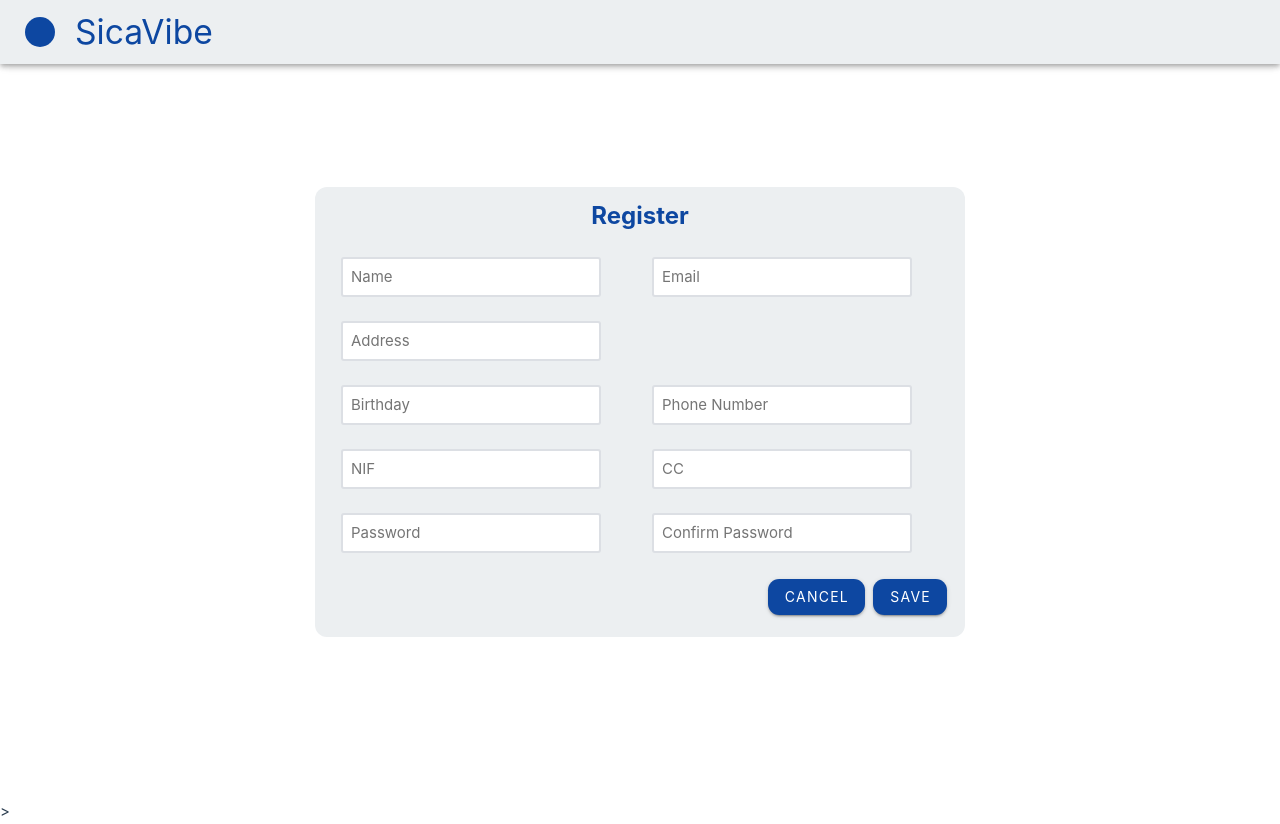
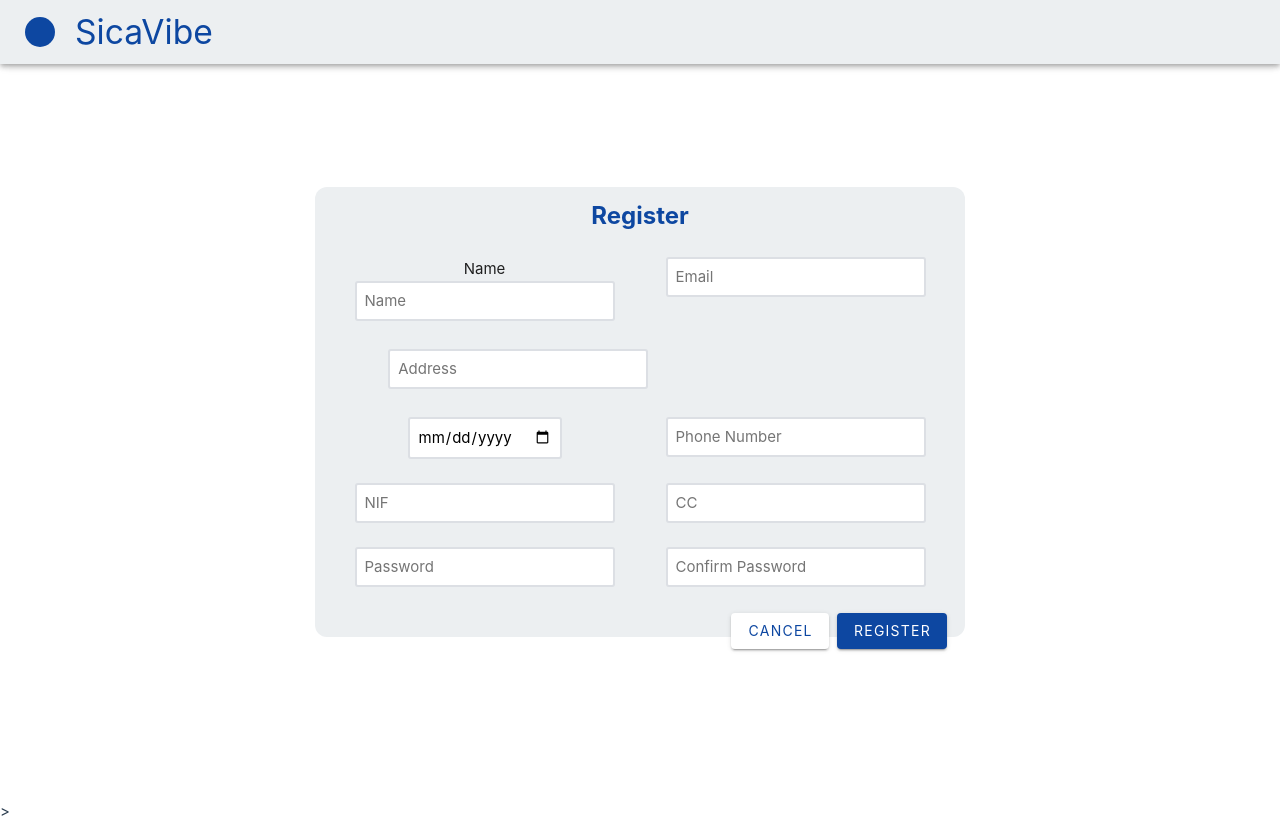
Before and after one commit to VicShadow/SicaVibe, a Vue app in the folder SicaVibeWeb/: page /signup in a window 1280 px wide. Built offline with nearby package versions, Linux system fonts and the light colour scheme.

Commit message:
validation added- signup

```diff
--- a/SicaVibeWeb/src/views/SignUp.vue
+++ b/SicaVibeWeb/src/views/SignUp.vue
@@ -1,6 +1,81 @@
 <script setup lang="ts">
 import TextField from '@/components/TextField.vue'
+import { useRouter } from 'vue-router'
+import { ref } from 'vue'
 
+const router = useRouter()
+const isSaved = ref(false)
+const errorMessageNif = ref('')
+const errorMessageCC = ref('')
+const errorMessagePhone = ref('')
+const errorMessageBirthday = ref('')
+const errorMessagePassword = ref('')
+const errorMessageConfirmPassword = ref('')
+
+const login = () => {
+  router.push({ name: 'login' })
+}
+
+const saveData = () => {
+const nifField = document.querySelector('#nif') as HTMLInputElement
+const nifValue = nifField.value
+const ccField = document.querySelector('#cc') as HTMLInputElement
+const ccValue = ccField.value
+const phoneField = document.querySelector('#phone') as HTMLInputElement
+const phoneValue = phoneField.value
+const birthdayField = document.querySelector('#birthday') as HTMLInputElement
+const birthdayValue = birthdayField.value
+const passwordField = document.querySelector('#password') as HTMLInputElement
+const passwordValue = passwordField.value
+const confirmPasswordField = document.querySelector('#confirmPassword') as HTMLInputElement
+const confirmPasswordValue = confirmPasswordField.value
+
+
+errorMessageNif.value = ''
+errorMessageCC.value = ''
+errorMessagePhone.value = ''
+errorMessageBirthday.value = ''
+errorMessagePassword.value = ''
+errorMessageConfirmPassword.value = ''
+
+const passwordRegex = /^(?=.*\d)(?=.*[a-z])(?=.*[A-Z])(?=.*[!@#$%^&*()_+\-=[\]{};':"\\|,.<>/?]).{8,}$/
+
+if (nifValue.length === 9 && /^\d+$/.test(nifValue) && ccValue.length === 8 && /^\d+$/.test(ccValue)
+    && phoneValue.length === 9 && /^\d+$/.test(phoneValue)
+    && /^\d{2}\/\d{2}\/\d{4}$/.test(birthdayValue) && passwordRegex.test(passwordValue) &&
+    passwordValue === confirmPasswordValue) {
+
+  isSaved.value = true
+
+  setTimeout(() => {
+    router.push({ name: 'login' })
+  }, 2000)
+} else {
+  if (nifValue.length !== 9 || !/^\d+$/.test(nifValue)) {
+    errorMessageNif.value += 'The NIF must have 9 digits'
+  }
+
+  if (ccValue.length !== 8 || !/^\d+$/.test(ccValue)) {
+    errorMessageCC.value += 'The CC must have 8 digits.'
+  }
+
+  if (phoneValue.length !== 9 || !/^\d+$/.test(phoneValue)) {
+    errorMessagePhone.value += 'The phone number must have 9 digits.'
+  }
+
+  if (!/^\d{2}\/\d{2}\/\d{4}$/.test(birthdayValue)) {
+    errorMessageBirthday.value = 'The date not valid.'
+  }
+
+  if (!passwordRegex.test(passwordValue)) {
+      errorMessagePassword.value = 'The password must have at least 8 characters, one uppercase letter, one lowercase letter, and one special character.'
+    }
+
+  if (passwordValue !== confirmPasswordValue) {
+    errorMessageConfirmPassword.value = 'The passwords do not match.'
+  }
+}
+}
 </script>
 
 <template>
@@ -14,55 +89,66 @@ import TextField from '@/components/TextField.vue'
       <v-container fluid class="page-container">
         <div class="background-rect">
           <div class="register-title">Register</div>
-          <div>
+          <div class="form">
             <form>
               <v-container>
-                <v-row class="flex">
-                  <v-col class="flex-grow-1">
+                <v-row>
+                  <v-col>
+                    <label>Name</label>
                     <TextField label="Name"></TextField>
                   </v-col>
-                  <v-col class="flex-grow-1">
+                  <v-col>
                     <TextField label="Email"></TextField>
+                  </v-col>
+                </v-row>
+                <v-row class="address">
+                    <TextField label="Address" max-width="500px"></TextField>
+                </v-row>
+                <v-row>
+                  <v-col>
+                    <TextField label="Birthday" type="date" id="birthday"></TextField>
+                    <div class="error-message" v-if="errorMessageBirthday">{{ errorMessageBirthday }}</div>
+                  </v-col>
+                  <v-col>
+                    <TextField label="Phone Number" id="phone"></TextField>
+                    <div class="error-message" v-if="errorMessagePhone">{{ errorMessagePhone }}</div>
                   </v-col>
                 </v-row>
                 <v-row>
                   <v-col>
-                    <TextField label="Address" max-width="5000px"></TextField>
+                    <TextField label="NIF" id="nif"></TextField>
+                    <div class="error-message" v-if="errorMessageNif">{{ errorMessageNif }}</div>
+                  </v-col>
+                  <v-col>
+                    <TextField label="CC" id="cc"></TextField>
+                    <div class="error-message" v-if="errorMessageCC">{{ errorMessageCC }}</div>
                   </v-col>
                 </v-row>
                 <v-row>
                   <v-col>
-                    <TextField label="Birthday"></TextField>
+                    <TextField label="Password" type="password" id="password"></TextField>
+                    <div class="error-message" v-if="errorMessagePassword">{{ errorMessagePassword }}</div>
                   </v-col>
                   <v-col>
-                    <TextField label="Phone Number"></TextField>
-                  </v-col>
-                </v-row>
-                <v-row>
-                  <v-col>
-                    <TextField label="NIF"></TextField>
-                  </v-col>
-                  <v-col>
-                    <TextField label="CC"></TextField>
-                  </v-col>
-                </v-row>
-                <v-row>
-                  <v-col>
-                    <TextField label="Password" type="password"></TextField>
-                  </v-col>
-                  <v-col>
-                    <TextField label="Confirm Password" type="password"></TextField>
+                    <TextField label="Confirm Password" type="password" id="confirmPassword"></TextField>
+                    <div class="error-message" v-if="errorMessageConfirmPassword">{{ errorMessageConfirmPassword }}</div>
                   </v-col>
                 </v-row>
               </v-container>
             </form>
           </div>
           <div class="button-container">
-              <v-btn class="button">Cancel</v-btn>
-              <v-btn class="button">Save</v-btn>
+              <v-spacer></v-spacer>
+              <v-btn class="button2" @click="login">Cancel</v-btn>
+              <v-btn class="button" @click="saveData">Register</v-btn>
           </div>
         </div>
         </v-container>
+        <transition name="fade">
+          <div v-if="isSaved" class="confirmation-overlay">
+            <div class="confirmation-message">Account created successfully! Login to start using our platform</div>
+          </div>
+        </transition>
     </v-app>>
 </template>
 
@@ -118,8 +204,47 @@ import TextField from '@/components/TextField.vue'
 .button {
   margin-right: 0.5rem;
   color: white;
-  border-radius: 0.8em;
   background-color: #0D47A1;
 }
 
+.button2 {
+  margin-right: 0.5rem;
+  color: #0D47A1;
+  background-color: white;
+}
+
+.form {
+  text-align: center;
+}
+
+.address {
+  padding-left: 3.7rem;
+  padding-top: 1rem;
+  padding-bottom: 1rem;
+}
+
+.confirmation-overlay {
+  position: fixed;
+  top: 0;
+  left: 0;
+  width: 100%;
+  height: 100%;
+  background-color: rgba(0, 0, 0, 0.5);
+  display: flex;
+  justify-content: center;
+  align-items: center;
+  z-index: 9999;
+}
+
+.confirmation-message {
+  background-color: white;
+  padding: 20px;
+  border-radius: 8px;
+}
+
+.error-message {
+  color: red;
+  font-size: 0.9rem;
+  margin-top: 5px;
+}
 </style>
```
